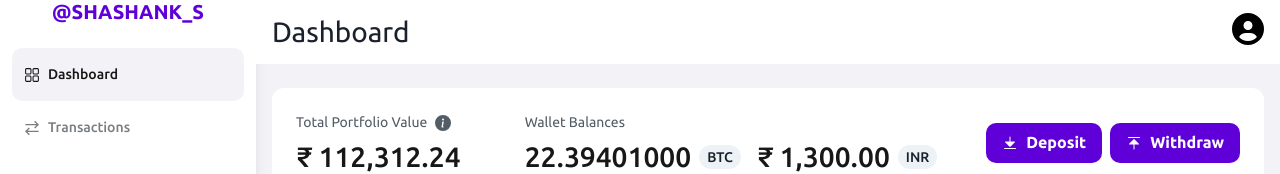
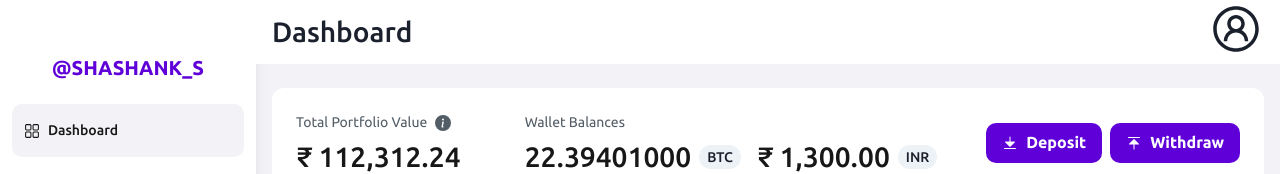
Before and after one commit to shashanks-06/Crypto_Dashboard, a React app: page / in a window 1280 px wide. Shown: the top 174 px of the page. Built offline with nearby package versions, Linux system fonts and the light colour scheme; the HTML template or start-up script is replaced by a standard one.

Commit message:
7th commit

```diff
--- a/src/components/SideNav.jsx
+++ b/src/components/SideNav.jsx
@@ -38,7 +38,13 @@ const SideNav = () => {
       h="100vh"
     >
       <Box>
-        <Heading textAlign="center" fontSize="20px" as="h2" color="#5F00D9">
+        <Heading
+          textAlign="center"
+          fontSize="20px"
+          as="h1"
+          pt="3.5rem"
+          color="#5F00D9"
+        >
           @SHASHANK_S
         </Heading>
         <Box mx="3" mt="6">
--- a/src/components/TopNav.jsx
+++ b/src/components/TopNav.jsx
@@ -12,14 +12,14 @@ import {
   Icon,
   Text,
 } from "@chakra-ui/react";
-import { FaCircleUser } from "react-icons/fa6";
+import { LiaUserCircle } from "react-icons/lia";
 import { Link } from "react-router-dom";
 import { FaBars } from "react-icons/fa";
 
 const TopNav = ({ title, onOpen }) => {
   return (
     <Box px="4" bg="white">
-      <HStack justifyContent="space-between" h="16" mx="auto" maxW="70rem">
+      <HStack justify="space-between" h="16" mx="auto" maxW="70rem">
         <Icon
           as={FaBars}
           onClick={onOpen}
@@ -28,13 +28,18 @@ const TopNav = ({ title, onOpen }) => {
             lg: "none",
           }}
         />
-        <Heading fontSize="28px" fontWeight="28px">
+        <Heading fontSize="28px" fontWeight="medium">
           {title}
         </Heading>
 
         <Menu>
           <MenuButton>
-            <Icon as={FaCircleUser} fontSize="24px" boxSize={8} color="black" />
+            <Icon
+              as={LiaUserCircle}
+              fontSize="24px"
+              boxSize={14}
+              color="black.70"
+            />
           </MenuButton>
           <MenuList>
             <Link to="/support">
```
